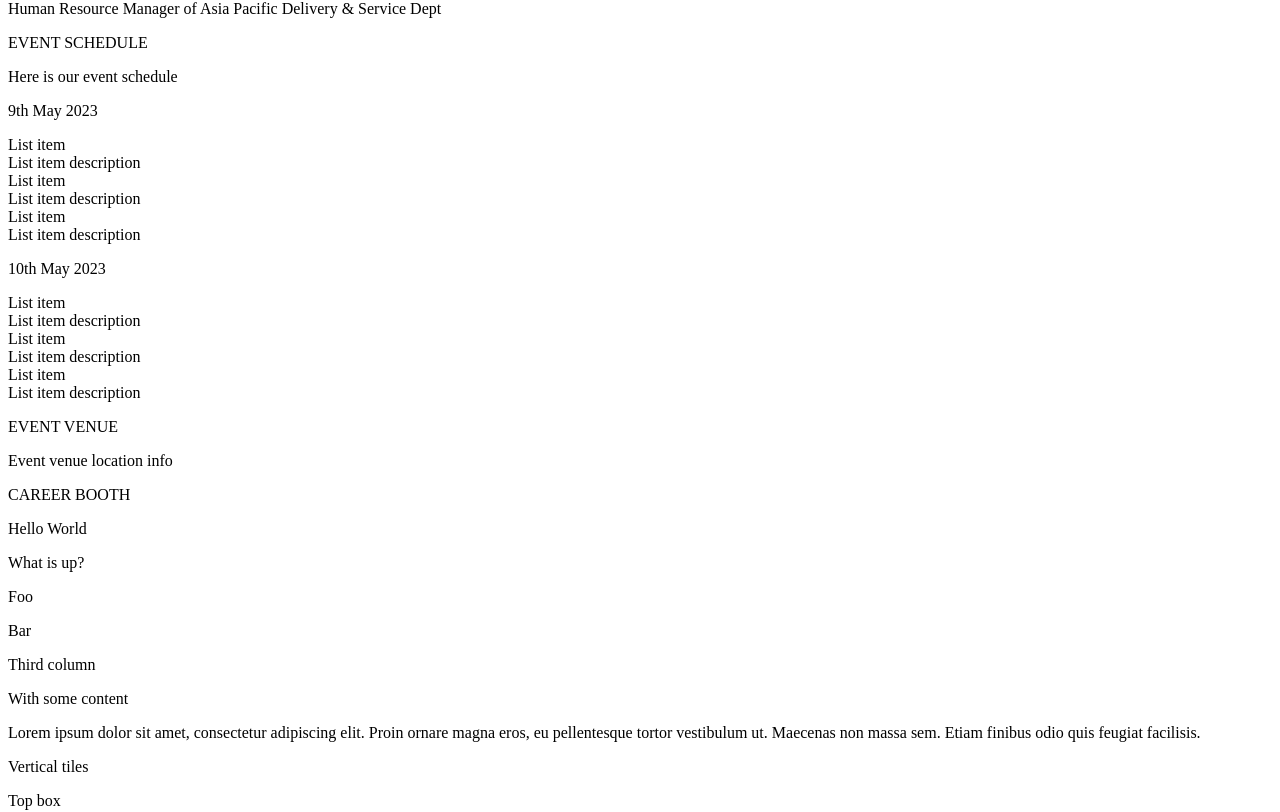
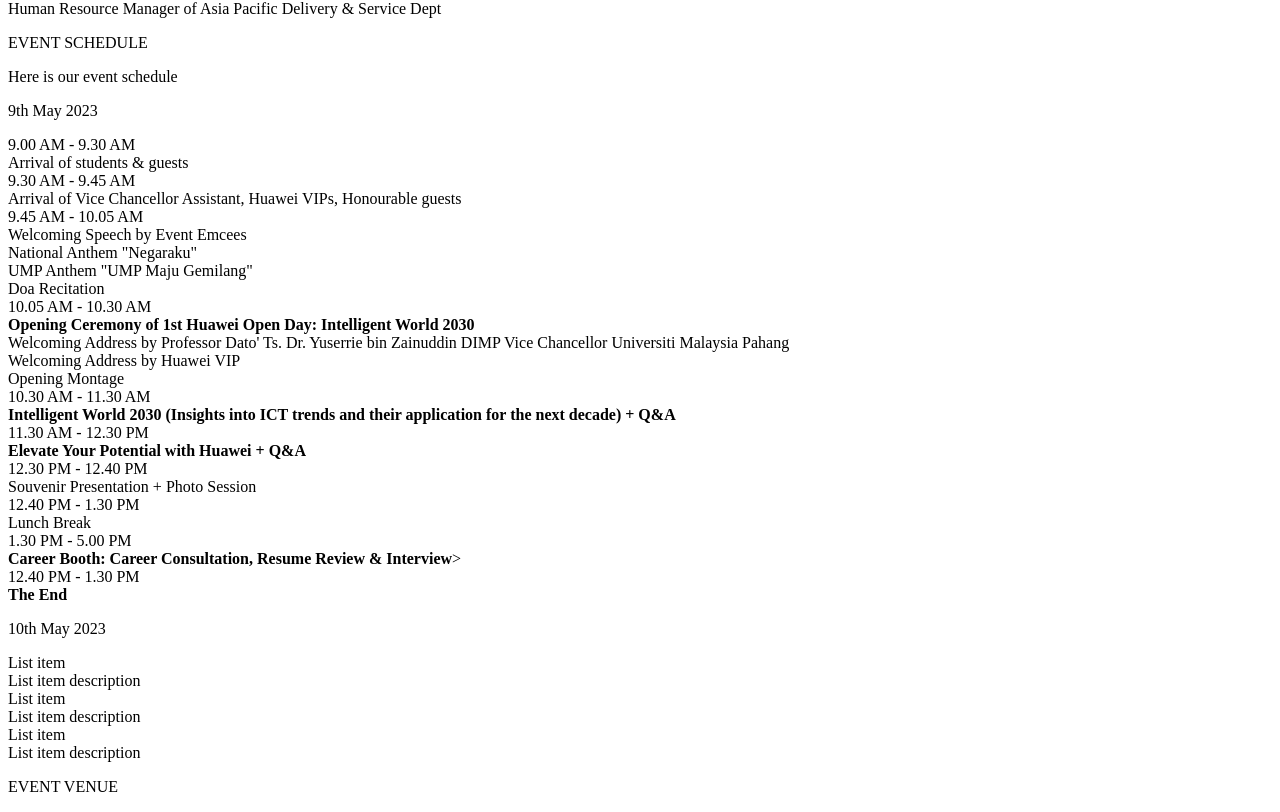
Before and after one commit to IEM-UMPSS/intelligent-world-2033, a Nuxt app: page / in a window 1280 px wide. Shown: the part 2234-3046 px from the top of the page. Built offline with nearby package versions, Linux system fonts and the light colour scheme.

Commit message:
update event schedule for 9 may

```diff
--- a/pages/index.vue
+++ b/pages/index.vue
@@ -48,7 +48,8 @@
 							Day:
 						</p>
 						<p class="title is-1 has-text-weight-bold has-text-white">
-							<span class="px-3 has-text-primary has-background-white" style="border-radius: 5px;">Intelligent</span>
+							<span class="px-3 has-text-primary has-background-white"
+								style="border-radius: 5px;">Intelligent</span>
 							World 2030
 						</p>
 						<p class="title is-5 has-text-weight-bold has-text-white">9th & 10th May 2023, Auditorium Library &
@@ -89,7 +90,8 @@
 					<div class="column is-6">
 						<p class="title has-text-white">About The Event</p>
 						<p>Huawei's Intelligent World 2030 vision aims to improve quality of life through technology and
-							sustainability. It includes sustainable diets, comfortable living spaces, and eliminating city traffic
+							sustainability. It includes sustainable diets, comfortable living spaces, and eliminating city
+							traffic
 							congestion and pollution.</p>
 					</div>
 					<div class="column is-3">
@@ -151,20 +153,73 @@
 								<div class="list">
 									<div class="list-item box">
 										<div class="list-item-content">
-											<div class="list-item-title">List item</div>
-											<div class="list-item-description">List item description</div>
+											<div class="list-item-title">9.00 AM - 9.30 AM</div>
+											<div class="list-item-description">Arrival of students & guests</div>
 										</div>
 									</div>
 									<div class="list-item box">
 										<div class="list-item-content">
-											<div class="list-item-title">List item</div>
-											<div class="list-item-description">List item description</div>
+											<div class="list-item-title">9.30 AM - 9.45 AM</div>
+											<div class="list-item-description">Arrival of Vice Chancellor Assistant, Huawei
+												VIPs, Honourable guests</div>
 										</div>
 									</div>
 									<div class="list-item box">
 										<div class="list-item-content">
-											<div class="list-item-title">List item</div>
-											<div class="list-item-description">List item description</div>
+											<div class="list-item-title">9.45 AM - 10.05 AM</div>
+											<div class="list-item-description">
+												Welcoming Speech by Event Emcees<br />
+												National Anthem "Negaraku"<br />
+												UMP Anthem "UMP Maju Gemilang"<br />
+												Doa Recitation
+											</div>
+										</div>
+									</div>
+									<div class="list-item box">
+										<div class="list-item-content">
+											<div class="list-item-title">10.05 AM - 10.30 AM</div>
+											<div class="list-item-description">
+												<b>Opening Ceremony of 1st Huawei Open Day: Intelligent World 2030</b><br/>
+												Welcoming Address by Professor Dato' Ts. Dr. Yuserrie bin Zainuddin DIMP Vice Chancellor Universiti Malaysia Pahang<br/>
+												Welcoming Address by Huawei VIP<br/>
+												Opening Montage
+											</div>
+										</div>
+									</div>
+									<div class="list-item box">
+										<div class="list-item-content">
+											<div class="list-item-title">10.30 AM - 11.30 AM</div>
+											<div class="list-item-description"><b>Intelligent World 2030 (Insights into ICT trends and their application for the next decade) + Q&A</b></div>
+										</div>
+									</div>
+									<div class="list-item box">
+										<div class="list-item-content">
+											<div class="list-item-title">11.30 AM - 12.30 PM</div>
+											<div class="list-item-description"><b>Elevate Your Potential with Huawei + Q&A</b></div>
+										</div>
+									</div>
+									<div class="list-item box">
+										<div class="list-item-content">
+											<div class="list-item-title">12.30 PM - 12.40 PM</div>
+											<div class="list-item-description">Souvenir Presentation + Photo Session</div>
+										</div>
+									</div>
+									<div class="list-item box">
+										<div class="list-item-content">
+											<div class="list-item-title">12.40 PM - 1.30 PM</div>
+											<div class="list-item-description">Lunch Break</div>
+										</div>
+									</div>
+									<div class="list-item box">
+										<div class="list-item-content">
+											<div class="list-item-title">1.30 PM - 5.00 PM</div>
+											<div class="list-item-description"><b>Career Booth: Career Consultation, Resume Review & Interview</b>></div>
+										</div>
+									</div>
+									<div class="list-item box">
+										<div class="list-item-content">
+											<div class="list-item-title">12.40 PM - 1.30 PM</div>
+											<div class="list-item-description"><b>The End</b></div>
 										</div>
 									</div>
 								</div>
@@ -238,8 +293,10 @@
 									<p class="title">Third column</p>
 									<p class="subtitle">With some content</p>
 									<div class="content">
-										<p>Lorem ipsum dolor sit amet, consectetur adipiscing elit. Proin ornare magna eros, eu pellentesque
-											tortor vestibulum ut. Maecenas non massa sem. Etiam finibus odio quis feugiat facilisis.</p>
+										<p>Lorem ipsum dolor sit amet, consectetur adipiscing elit. Proin ornare magna eros,
+											eu pellentesque
+											tortor vestibulum ut. Maecenas non massa sem. Etiam finibus odio quis feugiat
+											facilisis.</p>
 									</div>
 								</article>
 							</div>
@@ -273,8 +330,10 @@
 										<p class="title">Wide column</p>
 										<p class="subtitle">Aligned with the right column</p>
 										<div class="content">
-											<p>Lorem ipsum dolor sit amet, consectetur adipiscing elit. Proin ornare magna eros, eu pellentesque
-												tortor vestibulum ut. Maecenas non massa sem. Etiam finibus odio quis feugiat facilisis.</p>
+											<p>Lorem ipsum dolor sit amet, consectetur adipiscing elit. Proin ornare magna
+												eros, eu pellentesque
+												tortor vestibulum ut. Maecenas non massa sem. Etiam finibus odio quis
+												feugiat facilisis.</p>
 										</div>
 									</article>
 								</div>
@@ -285,18 +344,28 @@
 										<p class="title">Tall column</p>
 										<p class="subtitle">With even more content</p>
 										<div class="content">
-											<p>Lorem ipsum dolor sit amet, consectetur adipiscing elit. Etiam semper diam at erat pulvinar, at
-												pulvinar felis blandit. Vestibulum volutpat tellus diam, consequat gravida libero rhoncus ut.
-												Morbi maximus, leo sit amet vehicula eleifend, nunc dui porta orci, quis semper odio felis ut
+											<p>Lorem ipsum dolor sit amet, consectetur adipiscing elit. Etiam semper diam at
+												erat pulvinar, at
+												pulvinar felis blandit. Vestibulum volutpat tellus diam, consequat gravida
+												libero rhoncus ut.
+												Morbi maximus, leo sit amet vehicula eleifend, nunc dui porta orci, quis
+												semper odio felis ut
 												quam.</p>
-											<p>Suspendisse varius ligula in molestie lacinia. Maecenas varius eget ligula a sagittis.
-												Pellentesque interdum, nisl nec interdum maximus, augue diam porttitor lorem, et sollicitudin
-												felis neque sit amet erat. Maecenas imperdiet felis nisi, fringilla luctus felis hendrerit sit
-												amet. Aenean vitae gravida diam, finibus dignissim turpis. Sed eget varius ligula, at volutpat
+											<p>Suspendisse varius ligula in molestie lacinia. Maecenas varius eget ligula a
+												sagittis.
+												Pellentesque interdum, nisl nec interdum maximus, augue diam porttitor
+												lorem, et sollicitudin
+												felis neque sit amet erat. Maecenas imperdiet felis nisi, fringilla luctus
+												felis hendrerit sit
+												amet. Aenean vitae gravida diam, finibus dignissim turpis. Sed eget varius
+												ligula, at volutpat
 												tortor.</p>
-											<p>Integer sollicitudin, tortor a mattis commodo, velit urna rhoncus erat, vitae congue lectus dolor
-												consequat libero. Donec leo ligula, maximus et pellentesque sed, gravida a metus. Cras ullamcorper
-												a nunc ac porta. Aliquam ut aliquet lacus, quis faucibus libero. Quisque non semper leo.</p>
+											<p>Integer sollicitudin, tortor a mattis commodo, velit urna rhoncus erat, vitae
+												congue lectus dolor
+												consequat libero. Donec leo ligula, maximus et pellentesque sed, gravida a
+												metus. Cras ullamcorper
+												a nunc ac porta. Aliquam ut aliquet lacus, quis faucibus libero. Quisque non
+												semper leo.</p>
 										</div>
 									</div>
 								</article>
@@ -309,8 +378,10 @@
 									<p class="title">Side column</p>
 									<p class="subtitle">With some content</p>
 									<div class="content">
-										<p>Lorem ipsum dolor sit amet, consectetur adipiscing elit. Proin ornare magna eros, eu pellentesque
-											tortor vestibulum ut. Maecenas non massa sem. Etiam finibus odio quis feugiat facilisis.</p>
+										<p>Lorem ipsum dolor sit amet, consectetur adipiscing elit. Proin ornare magna eros,
+											eu pellentesque
+											tortor vestibulum ut. Maecenas non massa sem. Etiam finibus odio quis feugiat
+											facilisis.</p>
 									</div>
 								</article>
 							</div>
@@ -319,8 +390,10 @@
 									<p class="title">Main column</p>
 									<p class="subtitle">With some content</p>
 									<div class="content">
-										<p>Lorem ipsum dolor sit amet, consectetur adipiscing elit. Proin ornare magna eros, eu pellentesque
-											tortor vestibulum ut. Maecenas non massa sem. Etiam finibus odio quis feugiat facilisis.</p>
+										<p>Lorem ipsum dolor sit amet, consectetur adipiscing elit. Proin ornare magna eros,
+											eu pellentesque
+											tortor vestibulum ut. Maecenas non massa sem. Etiam finibus odio quis feugiat
+											facilisis.</p>
 									</div>
 								</article>
 							</div>
@@ -344,19 +417,23 @@
 								<figure class="image">
 									<img src="https://www.ump.edu.my/img/logo-ump-tvet-1.png" alt="">
 								</figure>
-							</div><div class="column">
+							</div>
+							<div class="column">
 								<figure class="image">
 									<img src="https://www.ump.edu.my/img/logo-ump-tvet-1.png" alt="">
 								</figure>
-								</div><div class="column">
+							</div>
+							<div class="column">
 								<figure class="image">
 									<img src="https://www.ump.edu.my/img/logo-ump-tvet-1.png" alt="">
 								</figure>
-								</div><div class="column">
+							</div>
+							<div class="column">
 								<figure class="image">
 									<img src="https://www.ump.edu.my/img/logo-ump-tvet-1.png" alt="">
 								</figure>
-								</div><div class="column">
+							</div>
+							<div class="column">
 								<figure class="image">
 									<img src="https://www.ump.edu.my/img/logo-ump-tvet-1.png" alt="">
 								</figure>
@@ -383,8 +460,7 @@
 	<ofooter />
 </template>
 
-<style>
-#home {
+<style>#home {
 	background-image: url("@/assets/img/home.jpg");
 	background-size: cover;
 	background-repeat: no-repeat;
```
Lines whose indentation alone changed are shown as unchanged.
